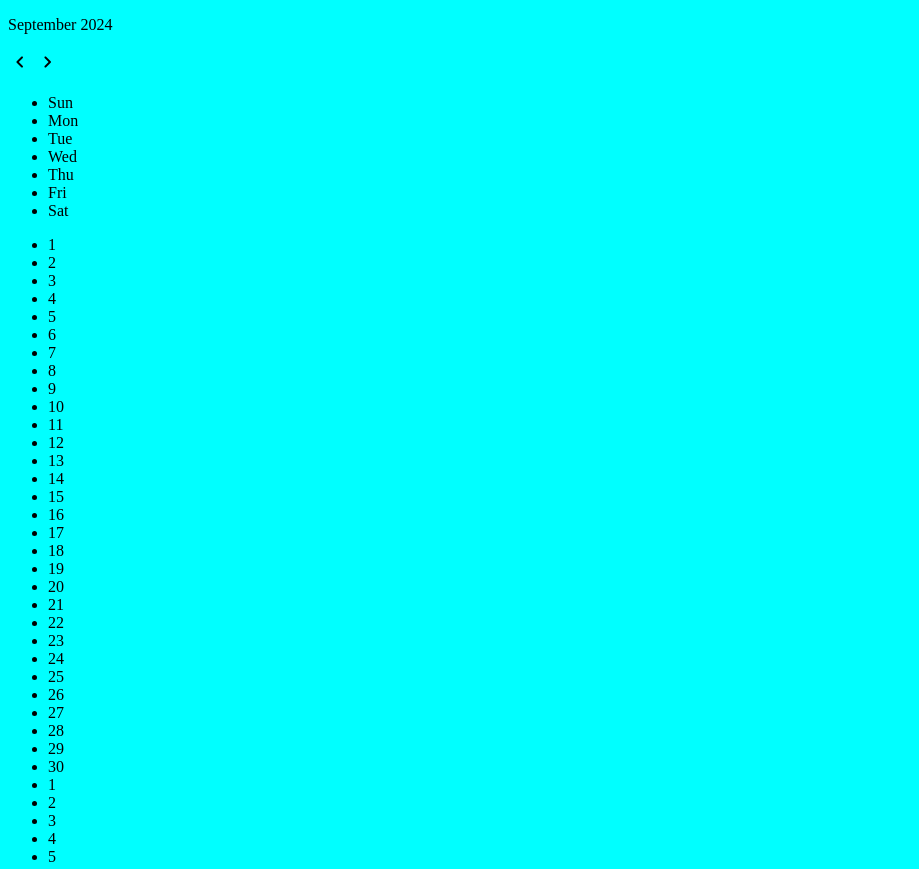
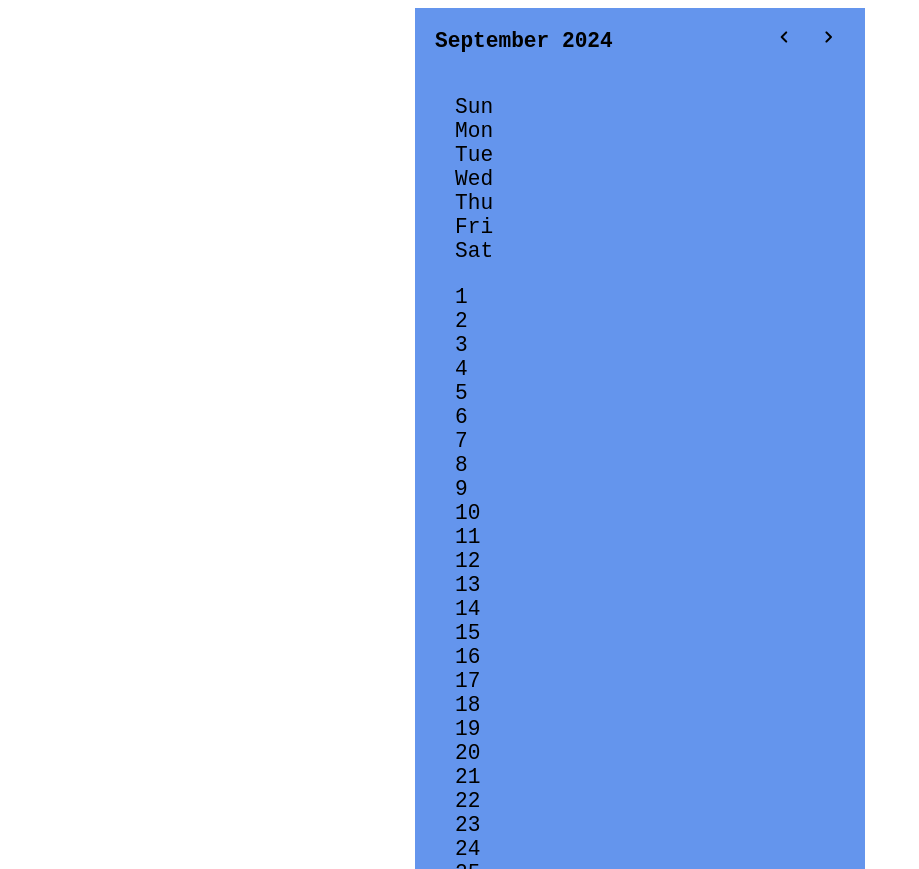
Before and after one commit to rfloarea/calendar-widget, a plain HTML site: page index.html in a window 1280 px wide. Shown: the top 869 px of the page, without its empty margins (0-919 px from the left). Drawn offline with nearby package versions, Linux system fonts and the light colour scheme.

Commit message:
header styles

```diff
--- a/style.css
+++ b/style.css
@@ -1,3 +1,38 @@
+* {
+  box-sizing: border-box;
+  font-family: monospace;
+  font-size: 1.15rem;
+}
+
 body {
-  background-color: aqua;
+  display: flex;
+  justify-content: center;
+  align-items: center;
 }
+
+.calendar-container {
+  background: cornflowerblue;
+  width: 450px;
+}
+
+.calendar-container header {
+  display: flex;
+  justify-content: space-between;
+  align-items: center;
+  padding: 0px 20px;
+}
+
+header .calendar-navigation span {
+  cursor: pointer;
+  height: 32px;
+  width: 32px;
+  text-align: center;
+}
+
+.calendar-current-date {
+  font-weight: bold;
+}
+
+.calendar-body ul {
+  list-style: none;
+}
```
